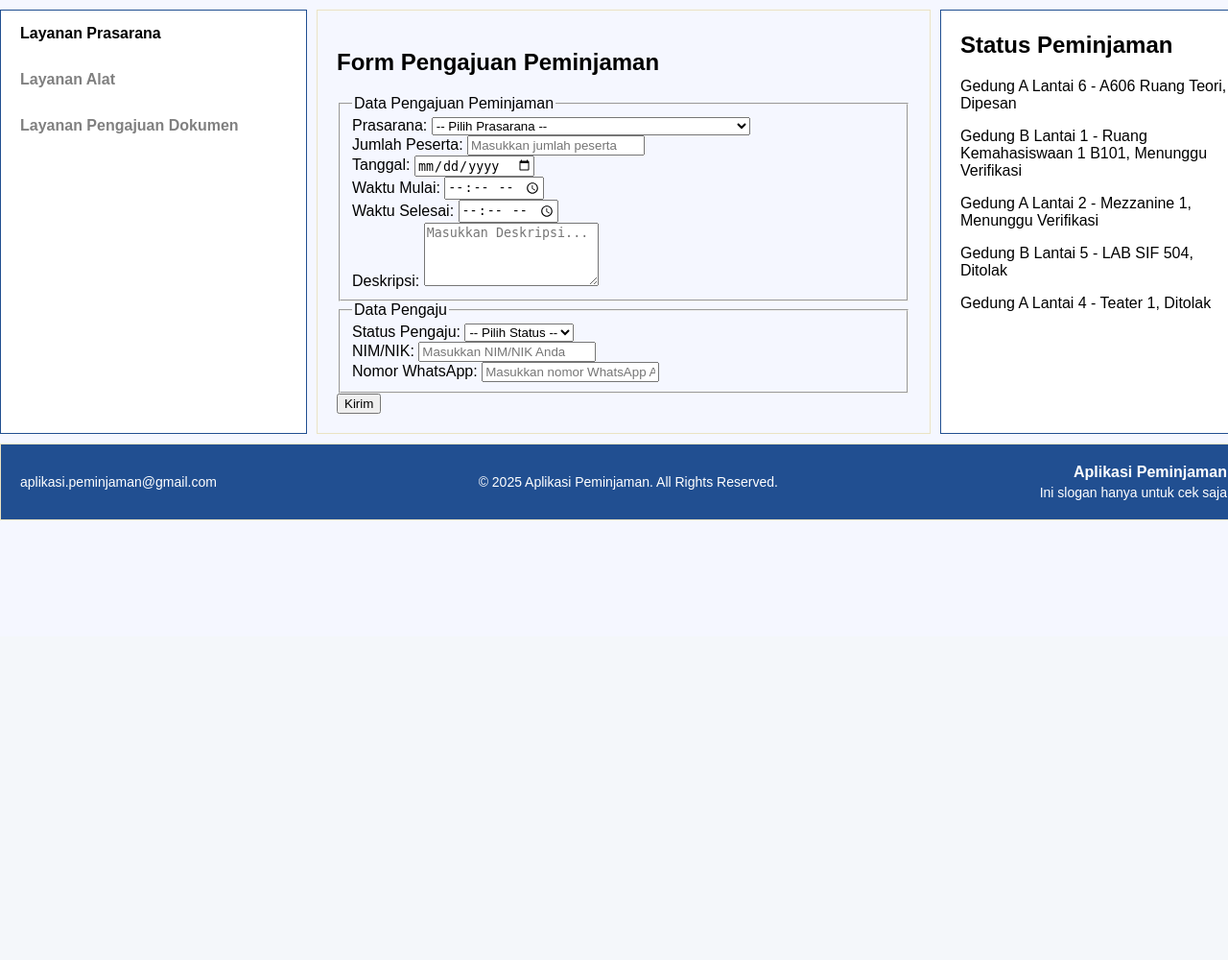
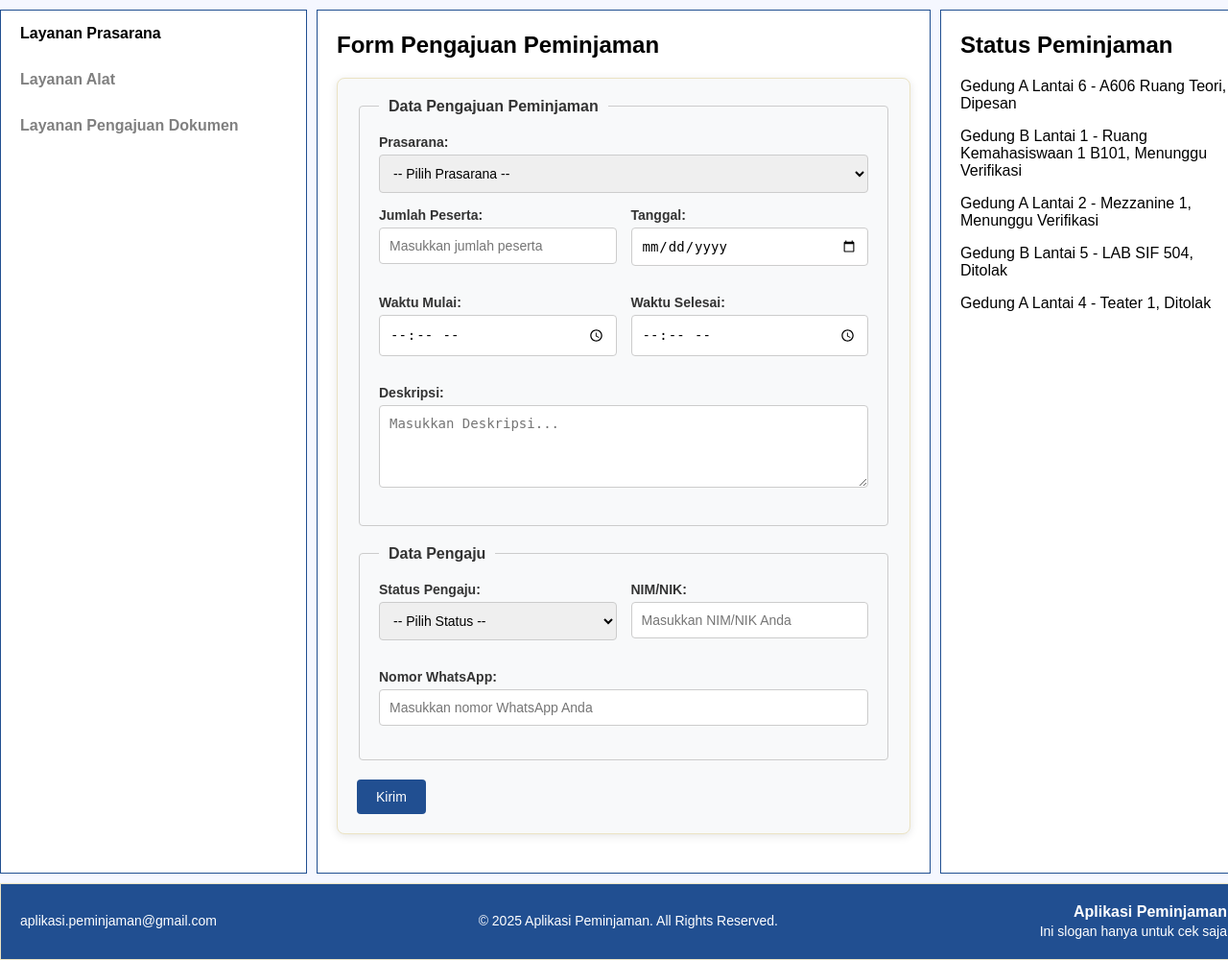
Before and after one commit to nathasarowen/pibs-peminjaman, a PHP site: page / in a window 1280 px wide. Shown: the part 137-1137 px from the top of the page at 96% size. Before the commit the page ends 679 px from the top, so only its background shows below. Run offline with PHP 8.4, Linux system fonts and the light colour scheme; data comes from the database, SQL or seed files in the repository.

Commit message:
Menambahkan style untuk form peminjaman di user

```diff
--- a/user/style.css
+++ b/user/style.css
@@ -99,6 +99,88 @@ nav h4 {
     font-weight: bold;
 }
 
+/* Article */
+article {
+    grid-area: article;
+    background-color: white;
+    border: 1px solid #214f91;
+    overflow-x: auto;
+    padding-top: 2px;
+}
+
+/* Styling untuk Form */
+form {
+    background-color: #f8f9fa;
+    border: 1px solid #ebe3c3;
+    border-radius: 8px;
+    padding: 20px;
+    max-width: 700px;
+    margin: 20px auto;
+    box-shadow: 0 2px 10px rgba(0, 0, 0, 0.1);
+}
+
+/* Styling untuk Fieldset dan Legend */
+form fieldset {
+    border: 1px solid #ccc;
+    border-radius: 4px;
+    margin-bottom: 20px;
+    padding: 20px;
+}
+
+form legend {
+    font-size: 16px;
+    font-weight: bold;
+    color: #333;
+    padding: 0 10px;
+}
+
+/* Styling untuk Label */
+form label {
+    display: block;
+    font-size: 14px;
+    font-weight: bold;
+    margin-bottom: 5px;
+    color: #333;
+}
+
+/* Styling untuk Input, Select, dan Textarea */
+form input, form select, form textarea {
+    width: 100%;
+    padding: 10px;
+    margin-bottom: 15px;
+    border: 1px solid #ccc;
+    border-radius: 4px;
+    font-size: 14px;
+    box-sizing: border-box;
+}
+
+/* Grup untuk Status Pengaju dan NIM/NIK */
+.form-row {
+    display: flex;
+    gap: 15px;
+    margin-bottom: 15px;
+}
+
+.form-row > div {
+    flex: 1; /* Sama rata untuk semua kolom */
+}
+
+/* Styling Tombol */
+form button {
+    background-color: #214f91;
+    color: #fff;
+    border: none;
+    padding: 10px 20px;
+    font-size: 14px;
+    border-radius: 4px;
+    cursor: pointer;
+    transition: background-color 0.3s ease;
+}
+
+form button:hover {
+    background-color: #1b4177;
+}
+
 /* Aside */
 aside {
     grid-area: aside;
```
